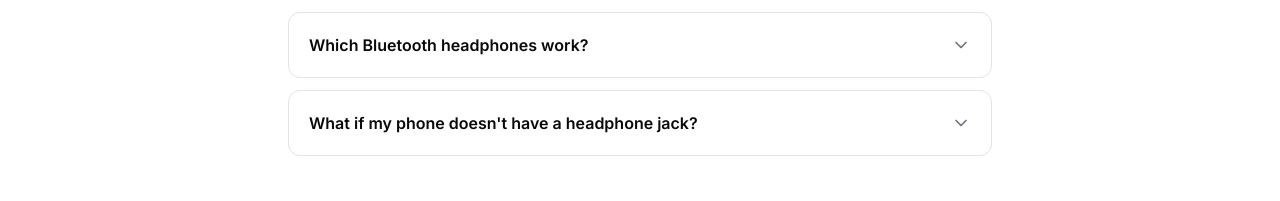
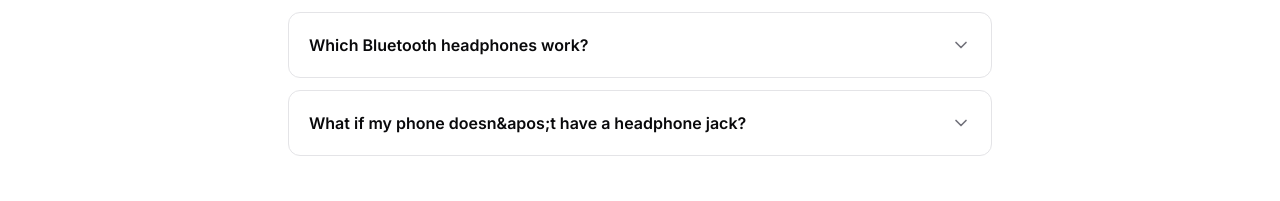
Before and after one commit to ayushchirde07/TwinListen, a Next.js app in the folder dualsync/: page /faq in a window 1280 px wide. Shown: the part 1601-1802 px from the top of the page. Built offline with nearby package versions, Linux system fonts and the light colour scheme.

Commit message:
Fix HTML entities in FAQ page
Updated text to replace HTML entities with their escaped versions for better rendering.

```diff
--- a/dualsync/src/app/faq/page.tsx
+++ b/dualsync/src/app/faq/page.tsx
@@ -32,7 +32,7 @@ const faqs = [
       },
       {
         q: "Do I need to install anything?",
-        a: "No installation required. DualSync runs entirely in your browser. Just visit the website and you're ready to go.",
+        a: "No installation required. DualSync runs entirely in your browser. Just visit the website and you&apos;re ready to go.",
       },
     ],
   },
@@ -68,7 +68,7 @@ const faqs = [
     items: [
       {
         q: "What is a Bluetooth transmitter?",
-        a: "It is a small device (typically $20–$65) that plugs into your phone's headphone jack or USB-C port and wirelessly broadcasts audio to two Bluetooth headphones simultaneously.",
+        a: "It is a small device (typically $20–$65) that plugs into your phone&apos;s headphone jack or USB-C port and wirelessly broadcasts audio to two Bluetooth headphones simultaneously.",
       },
       {
         q: "Will there be audio lag between the two headphones?",
@@ -79,7 +79,7 @@ const faqs = [
         a: "Any standard Bluetooth headphones work. The transmitter handles the wireless broadcasting, so your headphones just need to support Bluetooth 4.0 or higher.",
       },
       {
-        q: "What if my phone doesn't have a headphone jack?",
+        q: "What if my phone doesn&apos;t have a headphone jack?",
         a: "No problem! Many transmitters connect via USB-C instead of a 3.5mm jack. Check our Transmitters page for USB-C compatible options.",
       },
     ],
@@ -171,7 +171,7 @@ export default function FAQPage() {
             transition={{ delay: 0.2 }}
             className="text-xl text-muted-foreground"
           >
-            Everything you need to know about DualSync. Can't find an answer? Check out our guides.
+            Everything you need to know about DualSync. Can&apos;t find an answer? Check out our guides.
           </motion.p>
         </div>
       </section>
```
